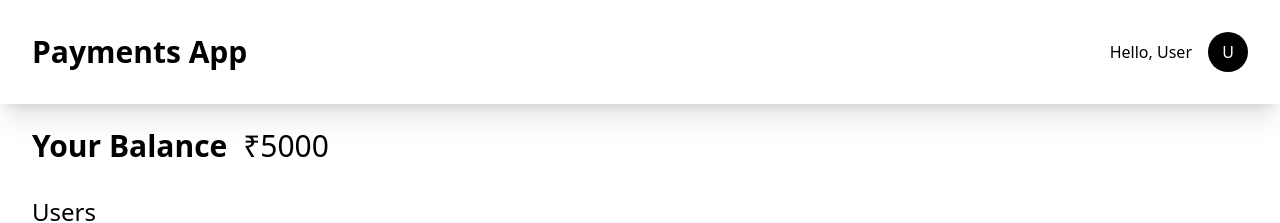
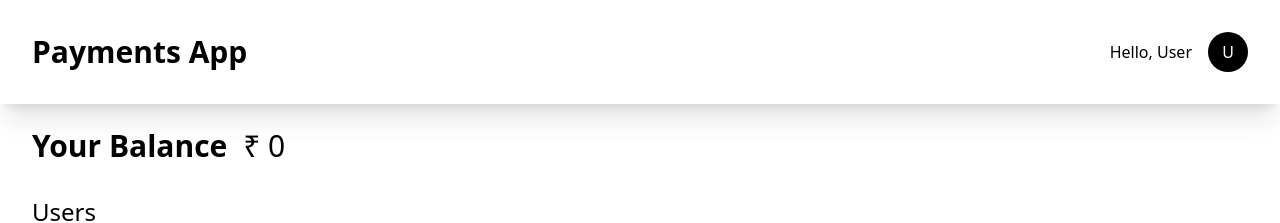
Before and after one commit to ajayanuragi/paytm, a React (Vite) app in the folder frontend/: page /dashboard in a window 1280 px wide. Shown: the top 223 px of the page. Built offline with nearby package versions, Linux system fonts and the light colour scheme; no server answers; sample sign-in values are in the browser's storage.

Commit message:
add fetch balance

```diff
--- a/frontend/src/components/dashboard/Balance.jsx
+++ b/frontend/src/components/dashboard/Balance.jsx
@@ -1,8 +1,8 @@
-export function Balance() {
+export function Balance({balance}) {
   return (
     <div className="px-8 pt-6 pb-4 text-3xl font-black">
       <h1>
-        Your Balance <span className="font-normal ml-2">₹5000 </span>
+        Your Balance <span className="font-normal ml-2">₹ {balance} </span>
       </h1>
     </div>
   );
--- a/frontend/src/index.css
+++ b/frontend/src/index.css
@@ -1 +1,14 @@
 @import "tailwindcss";
+@theme {
+  --animate-fade-in: fade-in 0.3s ease-out;
+  @keyframes fade-in {
+    0% {
+      opacity: 0;
+      transform: translateY(-20px);
+    }
+    100% {
+      opacity: 1;
+      transform: translateY(0);
+    }
+  }
+}
--- a/frontend/src/pages/Dashboard.jsx
+++ b/frontend/src/pages/Dashboard.jsx
@@ -1,12 +1,26 @@
+import { useEffect, useState } from "react";
 import { Balance } from "../components/dashboard/Balance";
 import { Navbar } from "../components/dashboard/Navbar";
 import { Users } from "../components/dashboard/Users";
+import api from "../api/api";
 
 export function Dashboard() {
+  const [balance, setBalance] = useState(0);
+  useEffect(() => {
+    async function fetchBalance() {
+      try {
+        const res = await api.get("/account/balance");
+        setBalance(res.data.balance);
+      } catch (err) {
+        console.error(err.message);
+      }
+    }
+    fetchBalance();
+  }, []);
   return (
     <div>
       <Navbar />
-      <Balance />
+      <Balance balance={balance} />
       <Users />
     </div>
   );
```
